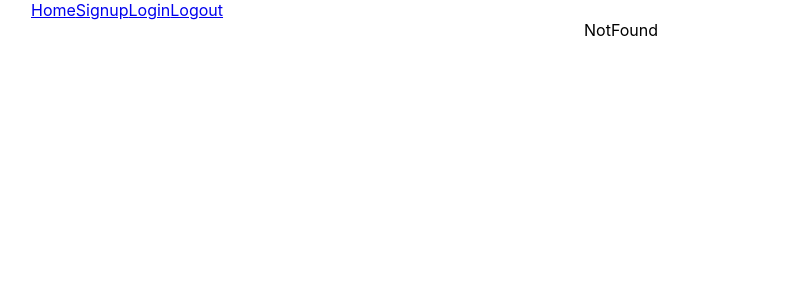
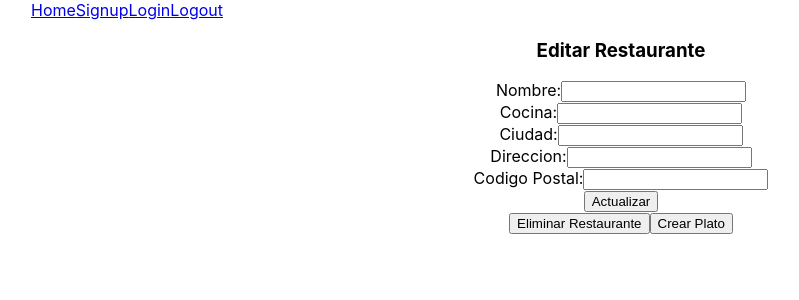
Before and after one commit to DaniCalvente/eat-at-home-client, a React (Create React App) app: page /restaurant/edit/1 in a window 1280 px wide. Shown: the top 300 px of the page, without its empty margins (19-818 px from the left). Built offline with nearby package versions, Linux system fonts and the light colour scheme; no server answers.

Commit message:
needed setups for deployment

```diff
--- a/src/App.js
+++ b/src/App.js
@@ -24,7 +24,7 @@ function App() {
     <Route path='/restaurant/:city' element={ <RestaurantList />} />
     <Route path='/restaurant/menu/:id' element={ <RestaurantMenu/>} />
     <Route path='/restaurant/owner' element={ <Owner/>} />
-    <Route path='/restaurant/edit' element={ <RestaurantEdit /> }/>
+    <Route path='/restaurant/edit/:id' element={ <RestaurantEdit /> }/>
 
     <Route path='/login' element={<Login />}/>
     <Route path='/signup' element={<Signup />}/>
--- a/src/components/OwnerRestaurant.jsx
+++ b/src/components/OwnerRestaurant.jsx
@@ -1,5 +1,5 @@
 import { useEffect, useState } from "react";
-import { useNavigate } from "react-router-dom";
+import { Link, useNavigate } from "react-router-dom";
 import { getMyRestaurantsService } from "../services/restaurant.services";
 
 function OwnerRestaurant() {
@@ -32,9 +32,9 @@ function OwnerRestaurant() {
         return (
           <div>
             <span>{eachRestaurant.restName}</span>
-            <button>Editar Restaurante</button>
-            <button>Eliminar Restaurante</button>
-            <button>Editar Menu</button>
+
+
+            <Link to={`/restaurant/edit/${eachRestaurant._id}`}><button>Editar Restaurante</button></Link>
           </div>
         );
       })}
--- a/src/pages/RestaurantEdit.jsx
+++ b/src/pages/RestaurantEdit.jsx
@@ -69,6 +69,10 @@ function RestaurantEdit() {
         <button>Actualizar</button>
       </form>
 
+      <button>Eliminar Restaurante</button>
+
+      <button>Crear Plato</button>
+
 
     </div>
   )
```
Also changed, not shown: 1 other file (tests, documents, lock files or other folders).
